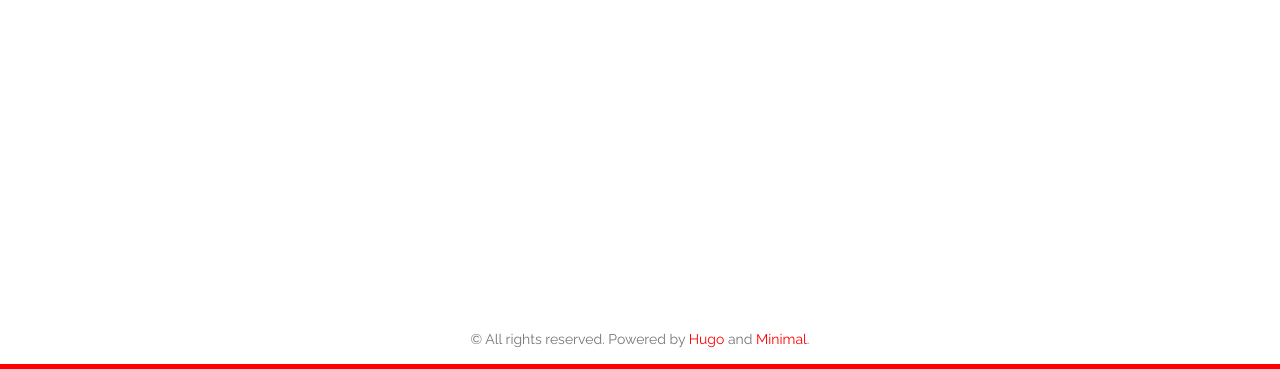
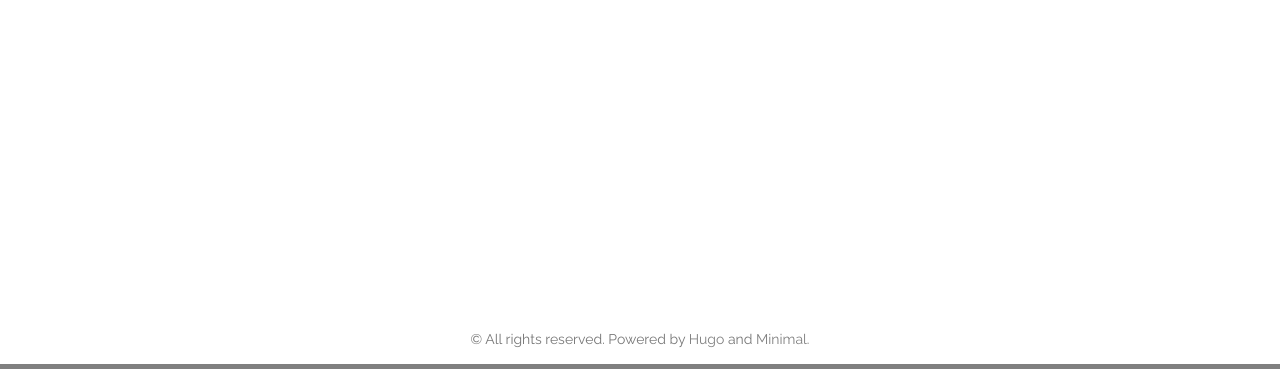
Before and after one commit to BrianMakes/BrianMakes.github.io, a plain HTML site: page 404.html in a window 1280 px wide. Shown: the part 431-800 px from the top of the page. Drawn offline with nearby package versions, Linux system fonts and the light colour scheme; some packages are replaced by stand-ins of ours.

Commit message:
colors updated

```diff
--- a/404.html
+++ b/404.html
@@ -15,7 +15,7 @@
     }
 
     :root {
-        --accent: red;
+        --accent: grey;
         --border-width:  5px ;
     }
 
```
Also changed, not shown: about/index.html (+1 -1 lines), categories/index.html (+1 -1 lines), index.html (+1 -1 lines), post/index.html (+1 -1 lines), post/techsnips-content-creator/index.html (+1 -1 lines), tags/index.html (+1 -1 lines), tags/powershell/index.html (+1 -1 lines), tags/techsnips/index.html (+1 -1 lines).
